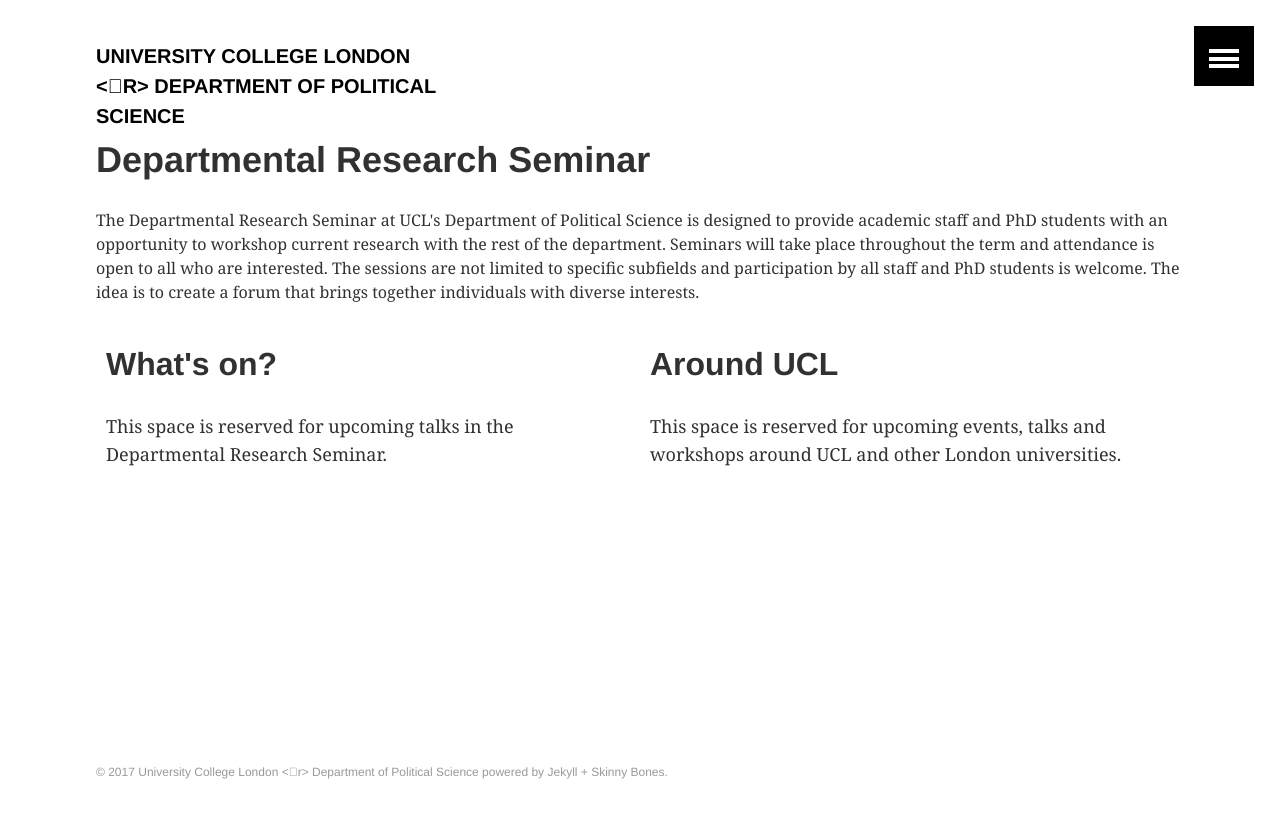
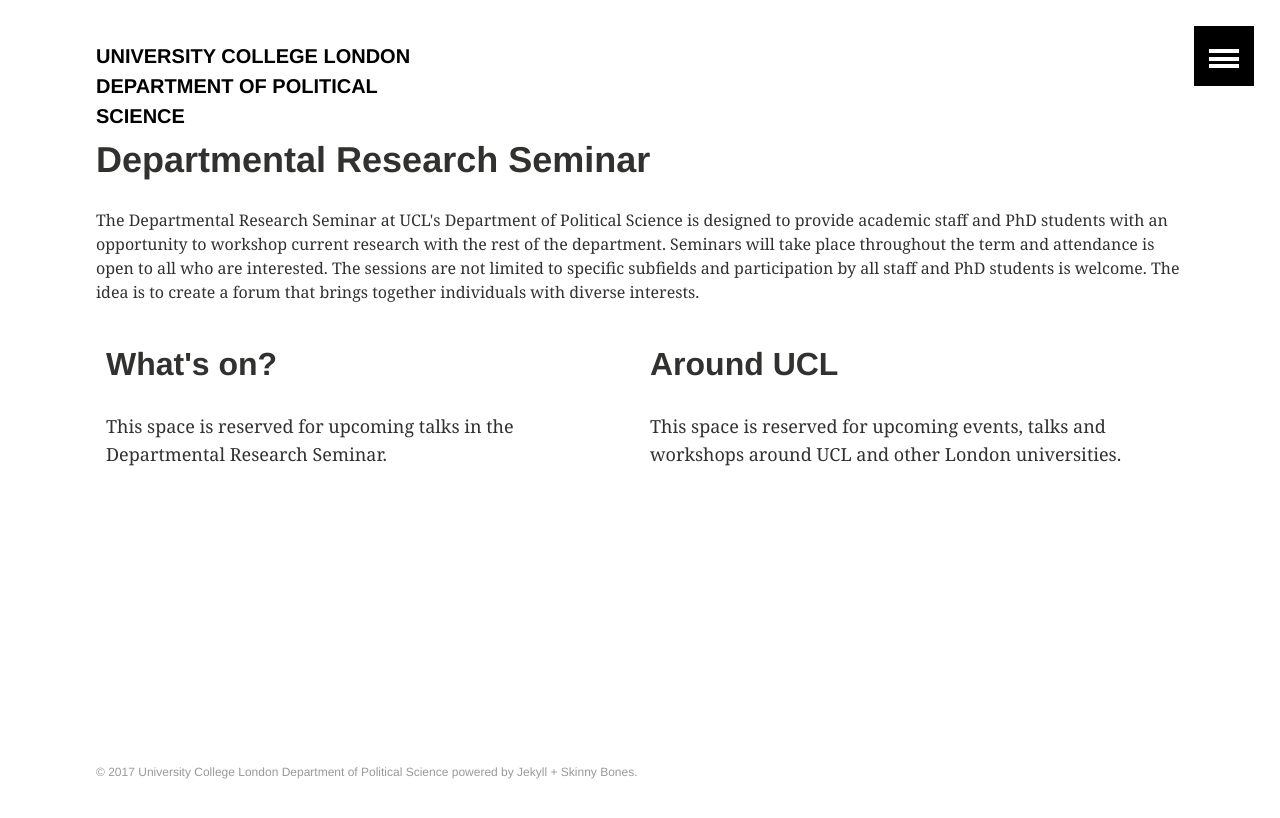
Before and after one commit to phischroeder/drs_page, a Jekyll site: the page built from index.html, in a window 1280 px wide. Shown: the top 818 px of the page. Built offline with Jekyll 4.4.1, drawn with Linux system fonts in a browser that asks for light colours; part of the change alters nothing that is shown.

```diff
--- a/_config.yml
+++ b/_config.yml
@@ -1,6 +1,6 @@
 # Site wide configuration
 
-title: "University College London <\br> Department of Political Science"
+title: "University College London     Department of      Political Science"
 description: "Department of Political Science"
 logo: # 120x120 px default image used for Twitter summary card
 teaser: # 400x250 px default teaser image used in image archive grid
```
